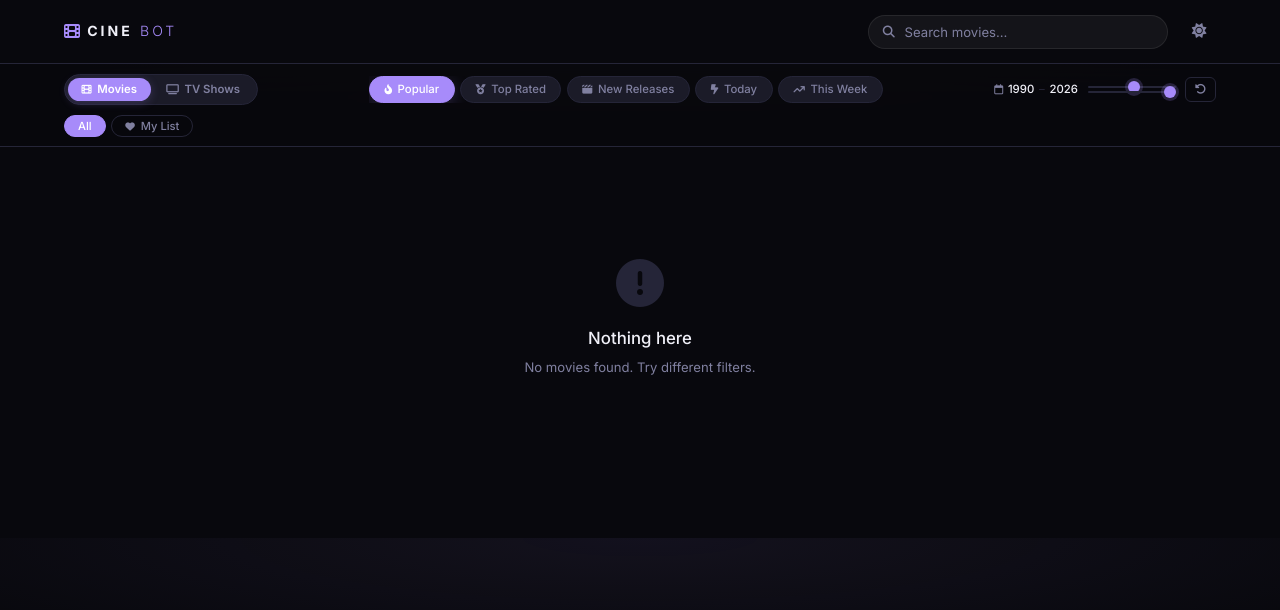
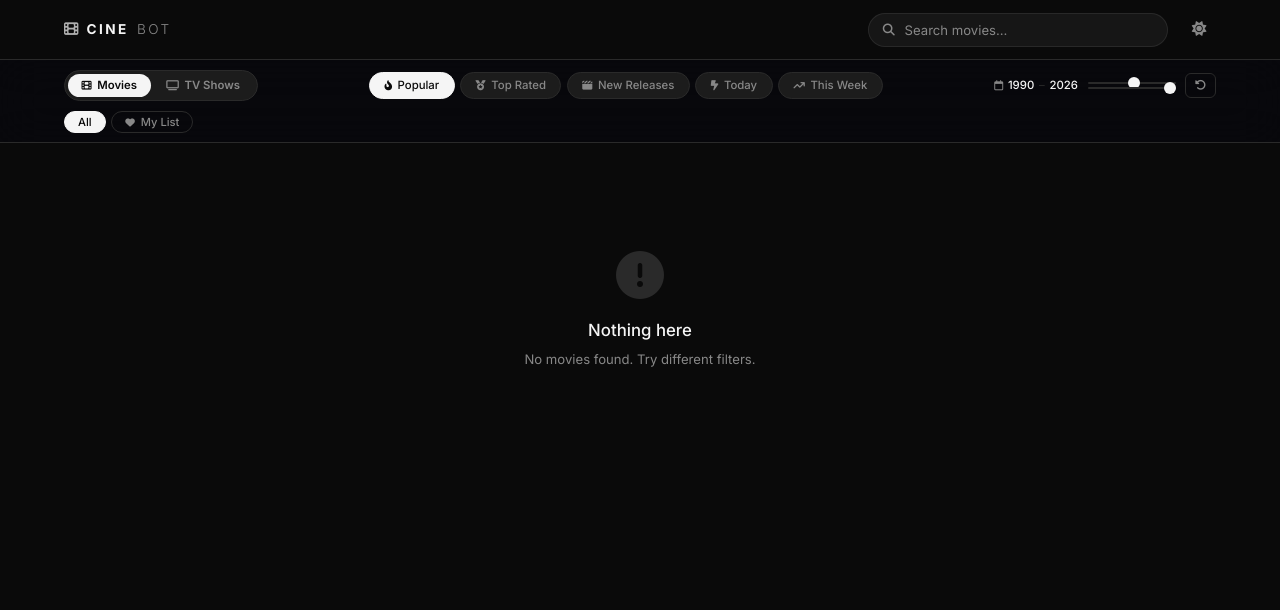
Before and after one commit to Vicmuratha/cinebot, a Flask app: page / in a window 1280 px wide. Shown: the top 610 px of the page. Run offline with Flask 3, Linux system fonts and the light colour scheme; data that the repository does not hold is empty.

Commit message:
Redesign — clean minimal aesthetic, no purple, white accents, info-below-poster cards

```diff
--- a/static/app.js
+++ b/static/app.js
@@ -490,26 +490,61 @@ document.addEventListener("DOMContentLoaded", () => {
         card.className = "movie-card";
         card.style.animationDelay = `${index * 0.04}s`;
 
+        // Image wrapper (contains poster, rank, badges, quick-action btns)
+        const imgWrap = document.createElement("div");
+        imgWrap.className = "card-img-wrap";
+
         if (showRank) {
             const rank = document.createElement("div");
             rank.className = "card-rank";
             rank.textContent = index + 1;
-            card.appendChild(rank);
+            imgWrap.appendChild(rank);
         }
 
         if (poster) {
             const img = document.createElement("img");
             img.className = "card-poster";
             img.src = poster; img.alt = movie.title; img.loading = "lazy";
-            card.appendChild(img);
+            imgWrap.appendChild(img);
         } else {
             const ph = document.createElement("div");
             ph.className = "card-no-poster";
             ph.textContent = "No Poster";
-            card.appendChild(ph);
+            imgWrap.appendChild(ph);
         }
 
-        // Bottom overlay: title + meta
+        // Quality badge (top-left)
+        const quality = qualityFromDate(movie.release_date, null);
+        if (quality) {
+            const qBadge = document.createElement("div");
+            qBadge.className = `q-badge q-${quality}`;
+            qBadge.textContent = QUALITY_LABELS[quality];
+            imgWrap.appendChild(qBadge);
+        }
+
+        // Heart button
+        const heartBtn = document.createElement("button");
+        heartBtn.className = `heart-btn${isInWatchlist(movie.id) ? " active" : ""}`;
+        heartBtn.innerHTML = isInWatchlist(movie.id)
+            ? '<i class="fa-solid fa-heart"></i>'
+            : '<i class="fa-regular fa-heart"></i>';
+        heartBtn.addEventListener("click", e => { e.stopPropagation(); toggleWatchlist(movie, heartBtn); });
+        imgWrap.appendChild(heartBtn);
+
+        // Quick-play button
+        const playBtn = document.createElement("button");
+        playBtn.className = "card-play-btn";
+        playBtn.innerHTML = '<i class="fa-solid fa-play"></i>';
+        playBtn.addEventListener("click", e => {
+            e.stopPropagation();
+            const backdropUrl = movie.backdrop_path
+                ? `https://image.tmdb.org/t/p/w1280${movie.backdrop_path}` : null;
+            openPlayer(movie.id, movie.title, quality, backdropUrl, contentType);
+        });
+        imgWrap.appendChild(playBtn);
+        card.appendChild(imgWrap);
+
+        // Info below poster
         const overlay = document.createElement("div");
         overlay.className = "card-overlay";
 
@@ -520,49 +555,16 @@ document.addEventListener("DOMContentLoaded", () => {
 
         const metaEl = document.createElement("p");
         metaEl.className = "card-meta";
-        const parts = [];
-        if (year) parts.push(year);
-        if (score) {
+        if (year && score) {
             const scoreSpan = document.createElement("span");
             scoreSpan.className = "card-score";
             scoreSpan.textContent = score.toFixed(1);
-            metaEl.appendChild(document.createTextNode(parts.length ? parts[0] + " · " : ""));
+            metaEl.appendChild(document.createTextNode(year + " · "));
             metaEl.appendChild(scoreSpan);
         } else if (year) {
             metaEl.textContent = year;
         }
         overlay.appendChild(metaEl);
-        card.appendChild(overlay);
-
-        // Quality badge (top-left, always visible)
-        const quality = qualityFromDate(movie.release_date, null);
-        if (quality) {
-            const qBadge = document.createElement("div");
-            qBadge.className = `q-badge q-${quality}`;
-            qBadge.textContent = QUALITY_LABELS[quality];
-            card.appendChild(qBadge);
-        }
-
-        // Heart button
-        const heartBtn = document.createElement("button");
-        heartBtn.className = `heart-btn${isInWatchlist(movie.id) ? " active" : ""}`;
-        heartBtn.innerHTML = isInWatchlist(movie.id)
-            ? '<i class="fa-solid fa-heart"></i>'
-            : '<i class="fa-regular fa-heart"></i>';
-        heartBtn.addEventListener("click", e => { e.stopPropagation(); toggleWatchlist(movie, heartBtn); });
-        card.appendChild(heartBtn);
-
-        // Quick-play button — bypasses modal, opens player directly
-        const playBtn = document.createElement("button");
-        playBtn.className = "card-play-btn";
-        playBtn.innerHTML = '<i class="fa-solid fa-play"></i>';
-        playBtn.addEventListener("click", e => {
-            e.stopPropagation();
-            const backdropUrl = movie.backdrop_path
-                ? `https://image.tmdb.org/t/p/w1280${movie.backdrop_path}` : null;
-            openPlayer(movie.id, movie.title, quality, backdropUrl, contentType);
-        });
-        card.appendChild(playBtn);
 
         card.addEventListener("click", () => fetchDetails(movie.id, contentType));
         return card;
--- a/static/style.css
+++ b/static/style.css
@@ -1,34 +1,34 @@
 /* ─── Design Tokens ─── */
 :root {
-    --bg:          #08080d;
-    --surface:     #111118;
-    --surface2:    #1b1b28;
-    --text:        #f0f0f8;
-    --muted:       #8080a0;
-    --accent:      #a78bfa;
-    --accent-dim:  rgba(167, 139, 250, 0.12);
-    --accent-glow: rgba(167, 139, 250, 0.22);
-    --gold:        #fbbf24;
-    --border:      #252538;
-    --header-h:    64px;
-    --skel-base:   #181826;
-    --skel-shine:  #222234;
-    --radius:      10px;
+    --bg:          #0a0a0a;
+    --surface:     #141414;
+    --surface2:    #1c1c1c;
+    --text:        #f5f5f5;
+    --muted:       #888888;
+    --accent:      #ffffff;
+    --accent-dim:  rgba(255,255,255,0.08);
+    --accent-glow: rgba(255,255,255,0.14);
+    --gold:        #f5a623;
+    --border:      #2a2a2a;
+    --header-h:    60px;
+    --skel-base:   #1a1a1a;
+    --skel-shine:  #242424;
+    --radius:      8px;
     --ease:        cubic-bezier(0.16, 1, 0.3, 1);
 }
 
 body.light-mode {
-    --bg:          #f5f4fc;
+    --bg:          #f8f8f8;
     --surface:     #ffffff;
-    --surface2:    #eeeef8;
-    --text:        #0e0e1c;
-    --muted:       #6868a0;
-    --accent:      #7c3aed;
-    --accent-dim:  rgba(124, 58, 237, 0.1);
-    --accent-glow: rgba(124, 58, 237, 0.16);
-    --border:      #ddddf0;
-    --skel-base:   #e4e4f4;
-    --skel-shine:  #eeeef8;
+    --surface2:    #f0f0f0;
+    --text:        #111111;
+    --muted:       #777777;
+    --accent:      #111111;
+    --accent-dim:  rgba(0,0,0,0.06);
+    --accent-glow: rgba(0,0,0,0.12);
+    --border:      #e0e0e0;
+    --skel-base:   #ebebeb;
+    --skel-shine:  #f4f4f4;
 }
 
 /* ─── Reset ─── */
@@ -37,14 +37,10 @@ body.light-mode {
 body {
     font-family: 'Inter', -apple-system, sans-serif;
     background: var(--bg);
-    background-image: radial-gradient(ellipse 120% 45% at 50% 0%, rgba(167,139,250,0.07) 0%, transparent 55%);
     color: var(--text);
     line-height: 1.6;
     -webkit-font-smoothing: antialiased;
     padding-top: var(--header-h);
-}
-body.light-mode {
-    background-image: radial-gradient(ellipse 120% 45% at 50% 0%, rgba(124,58,237,0.05) 0%, transparent 55%);
 }
 
 /* ─── Header ─── */
@@ -66,17 +62,17 @@ body.no-hero header { background: var(--bg); border-bottom-color: var(--border);
 
 /* Logo */
 .logo {
-    display: flex; align-items: center; gap: 0.45rem;
+    display: flex; align-items: center; gap: 0.5rem;
     text-decoration: none; user-select: none;
 }
-.logo i { color: var(--accent); font-size: 1rem; }
+.logo i { color: var(--text); font-size: 0.9rem; opacity: 0.7; }
 .logo-cine {
-    font-size: 0.88rem; font-weight: 700;
-    letter-spacing: 3px; text-transform: uppercase; color: var(--text);
+    font-size: 0.85rem; font-weight: 700;
+    letter-spacing: 2.5px; text-transform: uppercase; color: var(--text);
 }
 .logo-bot {
-    font-size: 0.88rem; font-weight: 300;
-    letter-spacing: 3px; text-transform: uppercase; color: var(--accent);
+    font-size: 0.85rem; font-weight: 300;
+    letter-spacing: 2.5px; text-transform: uppercase; color: var(--muted);
 }
 
 .header-actions { display: flex; align-items: center; gap: 0.85rem; }
@@ -219,8 +211,8 @@ body.light-mode .controls-bar { background: rgba(245, 244, 252, 0.92); }
 }
 .type-btn i { font-size: 0.63rem; }
 .type-btn.active {
-    background: var(--accent); color: #fff;
-    box-shadow: 0 2px 10px var(--accent-glow);
+    background: var(--text); color: var(--bg);
+    box-shadow: none;
 }
 
 /* Sort Tabs — pill buttons */
@@ -239,10 +231,10 @@ body.light-mode .controls-bar { background: rgba(245, 244, 252, 0.92); }
 }
 .sort-tab i { font-size: 0.63rem; }
 .sort-tab.active {
-    background: var(--accent); border-color: var(--accent); color: #fff;
-    box-shadow: 0 4px 16px var(--accent-glow);
+    background: var(--text); border-color: var(--text); color: var(--bg);
+    box-shadow: none;
 }
-.sort-tab:hover:not(.active) { border-color: var(--text); color: var(--text); }
+.sort-tab:hover:not(.active) { border-color: rgba(255,255,255,0.35); color: var(--text); }
 
 /* Year Filter */
 .year-filter { display: flex; align-items: center; gap: 0.6rem; flex-shrink: 0; }
@@ -260,12 +252,12 @@ body.light-mode .controls-bar { background: rgba(245, 244, 252, 0.92); }
 }
 .year-sliders input[type="range"]::-webkit-slider-thumb {
     -webkit-appearance: none; width: 12px; height: 12px;
-    border-radius: 50%; background: var(--accent); cursor: pointer;
-    box-shadow: 0 0 0 3px rgba(167,139,250,0.2);
-    transition: transform 0.15s, box-shadow 0.15s;
+    border-radius: 50%; background: var(--text); cursor: pointer;
+    box-shadow: none;
+    transition: transform 0.15s;
 }
 .year-sliders input[type="range"]::-webkit-slider-thumb:hover {
-    transform: scale(1.3); box-shadow: 0 0 0 4px rgba(167,139,250,0.3);
+    transform: scale(1.3);
 }
 .reset-btn {
     background: none; border: 1px solid var(--border);
@@ -287,7 +279,7 @@ body.light-mode .controls-bar { background: rgba(245, 244, 252, 0.92); }
     transition: all 0.2s; white-space: nowrap;
 }
 .genre-pill:hover:not(.active) { border-color: var(--text); color: var(--text); }
-.genre-pill.active { background: var(--accent); border-color: var(--accent); color: #fff; }
+.genre-pill.active { background: var(--text); border-color: var(--text); color: var(--bg); }
 .my-list-pill i { margin-right: 3px; font-size: 0.6rem; }
 
 /* ─── Continue Watching ─── */
@@ -350,11 +342,11 @@ body.light-mode .controls-bar { background: rgba(245, 244, 252, 0.92); }
 .continue-play-overlay i { color: #fff; font-size: 1.5rem; }
 
 /* ─── Main Grid ─── */
-main { padding: 2rem 5% 5rem; max-width: 1700px; margin: 0 auto; }
+main { padding: 1.75rem 5% 5rem; max-width: 1600px; margin: 0 auto; }
 .results-grid {
     display: grid;
-    grid-template-columns: repeat(auto-fill, minmax(195px, 1fr));
-    gap: 1rem 0.8rem;
+    grid-template-columns: repeat(auto-fill, minmax(170px, 1fr));
+    gap: 1.5rem 1rem;
 }
 
 /* ─── Animations ─── */
```
Also changed, not shown: other parts of static/style.css (+65 -89 lines).
